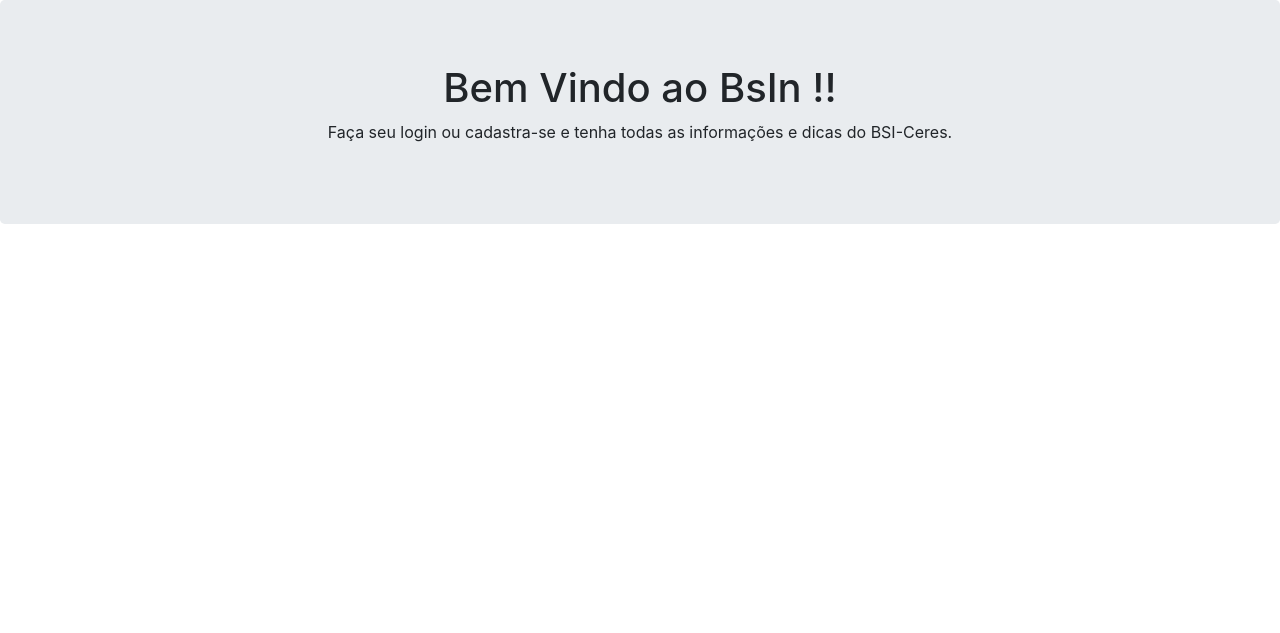
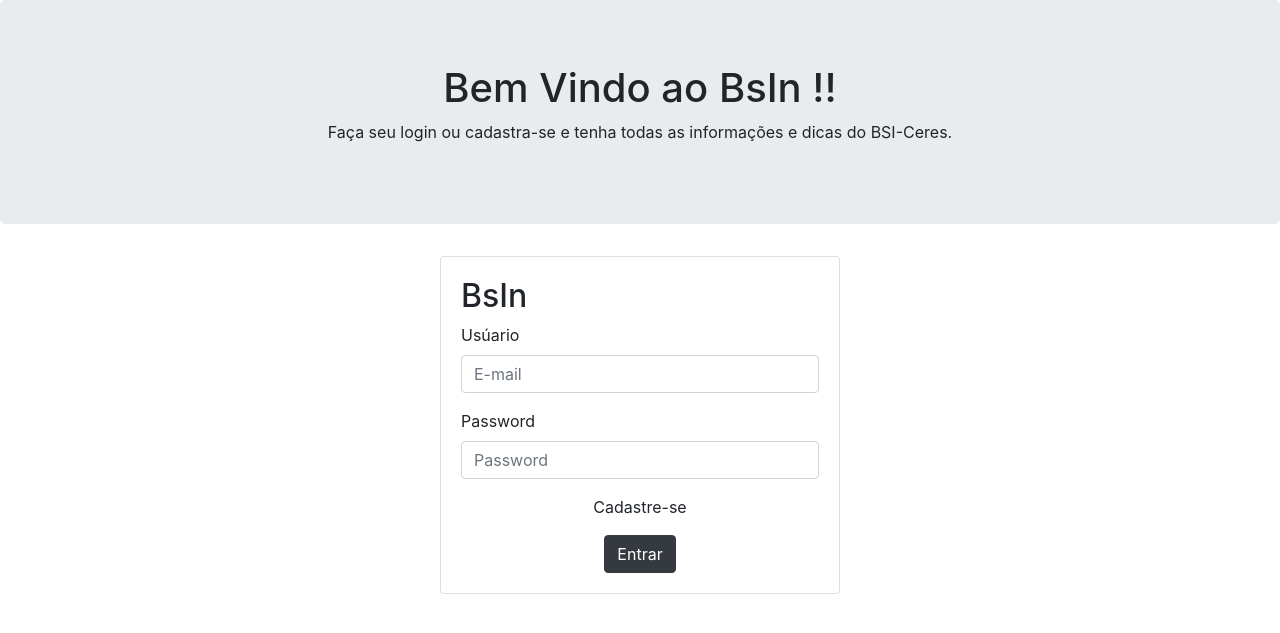
Before and after one commit to tacianosilva/BsIn, a Django app: template bsin/blog/templates/login/login.html in a window 1280 px wide. Shown: the top 633 px of the page. Run offline with Django 3.2, Linux system fonts and the light colour scheme; the template is opened without the code that fills it, so the values that code supplies are empty; some libraries are stand-ins or nearby versions.

Commit message:
modified file #46
Refazendo parte apagada por estar enganado.

```diff
--- a/bsin/blog/templates/login/login.html
+++ b/bsin/blog/templates/login/login.html
@@ -15,3 +15,37 @@
   <h1>Bem Vindo ao BsIn !!</h1>
   <p>Faça seu login ou cadastra-se e tenha todas as informações e dicas do BSI-Ceres.</p>
 </div>
+
+<div class= "container align-self-center d-flex justify-content-center">
+    <div class = "card" style = "width:400px">
+        <div class = "card-body">
+            <form action = "submit", method = "POST">
+                {%csrf_token%}
+                <h2>BsIn</h2>
+                <div class = "form-group">
+                    <label for = "username">Usúario</label>
+                    <input type = "text", class = "form-control" id = "username" name = "username" placeholder = "E-mail"></input>
+                </div>
+                <div class = "form-group">
+                    <label for = "password">Password</label>
+                    <input type = "password", class = "form-control"id = "password" name = "password" placeholder = "Password"></input>
+                </div>
+                <div class = "container align-self-center d-flex justify-content-center">
+                    <p>Cadastre-se</p>
+                </div>
+                <div class = "container align-self-center d-flex justify-content-center">
+                    <button type="submit" class="btn btn-dark">Entrar</button>
+                </div>
+            </form>
+            {%for message in messages%}
+                <div class="alert alert-danger">
+                        <strong>Ops!</strong> {{ message }}
+                </div>
+            {%endfor%}
+        </div>
+    </div>
+
+</div>
+
+</body>
+</html>
```
